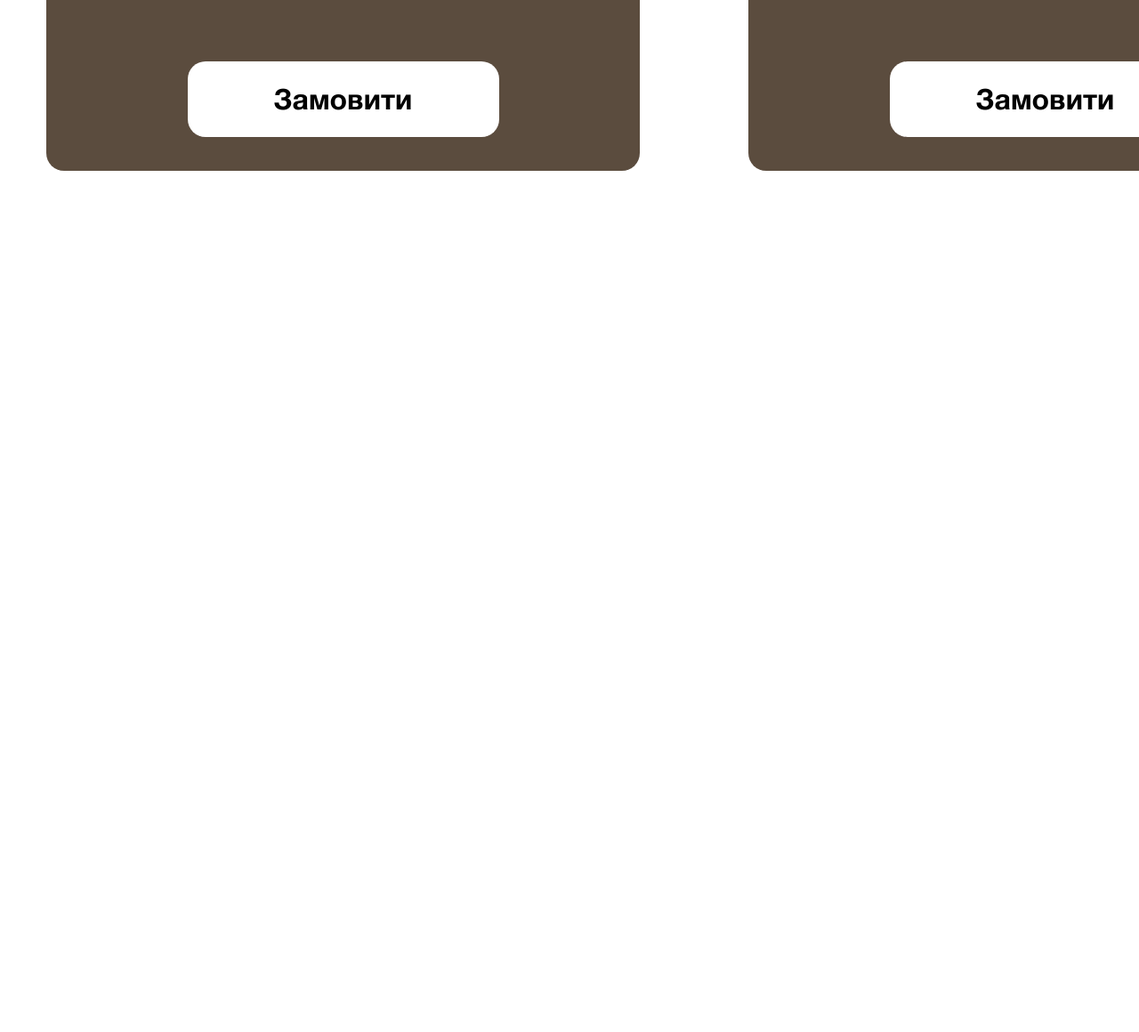
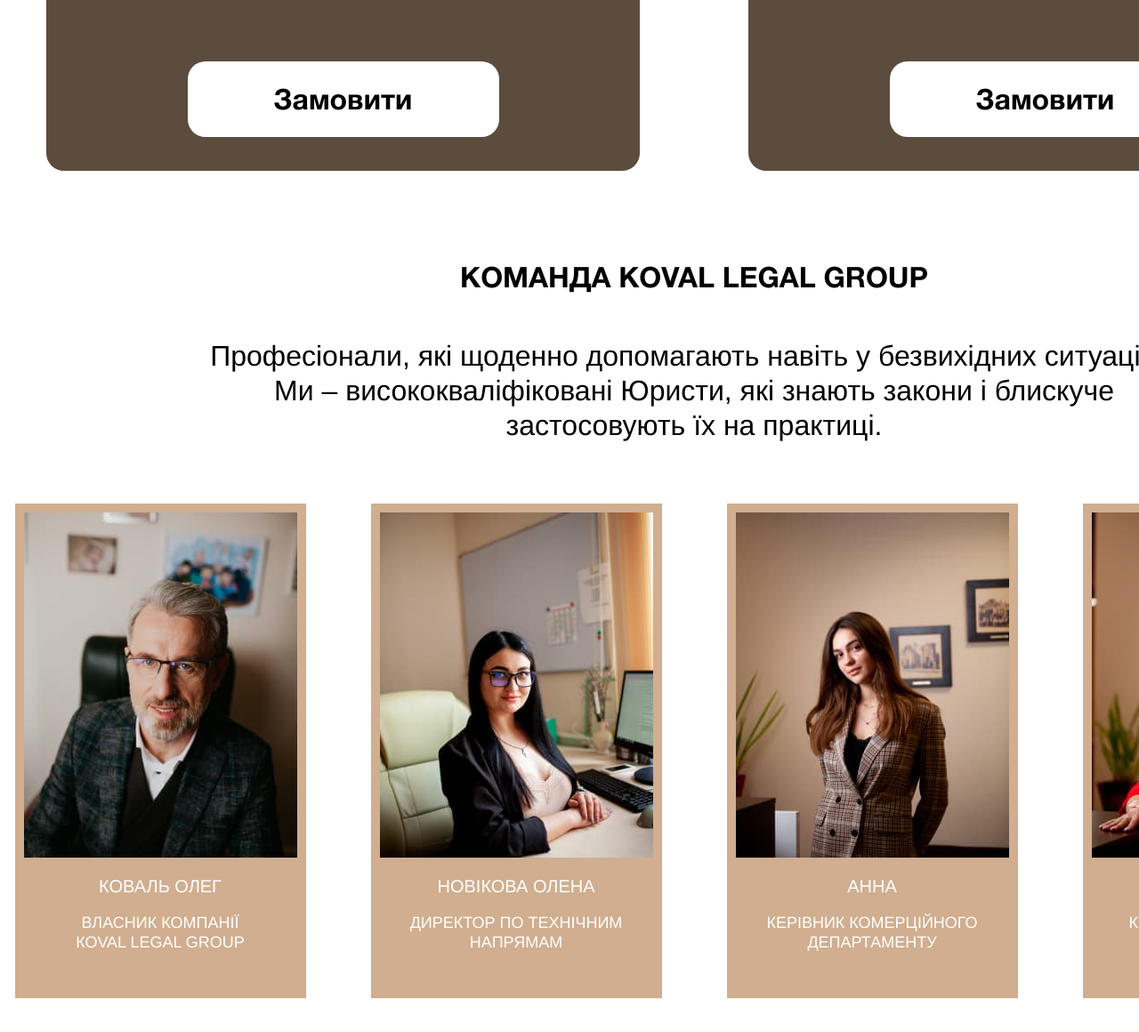
Before and after one commit to OlegMuraviov/land-KLG-crime-record, a plain HTML site: page index.html in a window 1280 px wide. Shown: the part 6125-7285 px from the top of the page at 89% size. Before the commit the page ends 6417 px from the top, so only its background shows below. Drawn offline with Linux system fonts and the light colour scheme; a script that the page names is missing; files whose address does not match are found by name.

Commit message:
out team

```diff
--- a/index.html
+++ b/index.html
@@ -428,6 +428,63 @@
           </ul>
         </div>
       </section>
+      <!--*--*--*--*--*-- OUR TEAM --*--*--*--*--*-->
+      <section class="team">
+        <div class="container">
+          <div class="teamTitleWrap">
+            <h3 class="sectionTitle teamTitle">КОМАНДА KOVAL LEGAL GROUP</h3>
+            <p class="teamText">
+              Професіонали, які щоденно допомагають навіть у безвихідних
+              ситуаціях!<br />
+              Ми – висококваліфіковані Юристи, які знають закони і блискуче
+              <br />
+              застосовують їх на практиці.
+            </p>
+          </div>
+
+          <ul class="teamList">
+            <li class="teamItem">
+              <img
+                class="teamItemImage"
+                src="./src/images/kovalOleg.jpg"
+                alt="Коваль Олег"
+              />
+              <p class="teamItemTitle">КОВАЛЬ ОЛЕГ</p>
+              <p class="teamItemText">
+                ВЛАСНИК КОМПАНІЇ <br />
+                КОVAL LEGAL GROUP
+              </p>
+            </li>
+            <li class="teamItem">
+              <img
+                class="teamItemImage"
+                src="./src/images/novikovaOlena.jpg"
+                alt="Новікова Олена"
+              />
+              <p class="teamItemTitle">НОВІКОВА ОЛЕНА</p>
+              <p class="teamItemText">ДИРЕКТОР ПО ТЕХНІЧНИМ НАПРЯМАМ</p>
+            </li>
+            <li class="teamItem">
+              <img
+                class="teamItemImage"
+                src="./src/images/anna.jpg"
+                alt="Анна"
+              />
+              <p class="teamItemTitle">АННА</p>
+              <p class="teamItemText">КЕРІВНИК КОМЕРЦІЙНОГО ДЕПАРТАМЕНТУ</p>
+            </li>
+            <li class="teamItem">
+              <img
+                class="teamItemImage"
+                src="./src/images/maryna.jpg"
+                alt="Марина"
+              />
+              <p class="teamItemTitle">МАРИНА</p>
+              <p class="teamItemText">КЕРІВНИК ЮРИДИЧНОГО ДЕПАРТАМЕНТУ</p>
+            </li>
+          </ul>
+        </div>
+      </section>
     </main>
     <!--*--*--*--*--*-- CALLBACK --*--*--*--*--*-->
     <div class="callBack">
--- a/src/scss/main.scss
+++ b/src/scss/main.scss
@@ -13,3 +13,4 @@
 @import './sections/crm';
 @import './sections/apostille';
 @import './sections/additionalService';
+@import './sections/ourTeam';
--- /dev/null
+++ b/src/scss/sections/_ourTeam.scss
@@ -0,0 +1,66 @@
+.team {
+    padding-bottom: 68px;
+}
+
+.teamTitleWrap {
+  margin: 0 auto;
+  width: 1170px;
+  height: 210;
+}
+.teamTitle {
+  margin-bottom: 50px;
+  font-family: "Helvetica Neue";
+  font-weight: 700;
+  font-size: 32px;
+  line-height: 39px;
+  text-align: center;
+}
+
+.teamText {
+  margin-bottom: 68px;
+  font-family: "Helvetica Neue";
+  font-weight: 500;
+  font-size: 32px;
+  line-height: 39px;
+  text-align: center;
+}
+
+.teamList {
+  display: flex;
+  justify-content: center;
+  align-items: center;
+}
+
+.teamItem {
+  width: 327px;
+  height: 556px;
+  padding: 10px;
+  background-color: var(--brand-color);
+
+  &:not(:last-child) {
+    margin-right: 73px;
+  }
+}
+
+.teamItemImage {
+  margin-bottom: 20px;
+}
+
+.teamItemTitle {
+  margin-bottom: 18px;
+  font-family: "Helvetica Neue";
+  font-weight: 400;
+  font-size: 20px;
+  line-height: 24px;
+  text-align: center;
+  color: var(--additional-text-color);
+}
+
+.teamItemText {
+  font-family: "Helvetica Neue";
+  font-weight: 300;
+  font-size: 18px;
+  line-height: 22px;
+  text-align: center;
+  color: var(--additional-text-color);
+}
```
Also changed, not shown: src/css/main.css, src/css/main.min.css, src/images/anna.jpg (added), src/images/kovalOleg.jpg (added), src/images/maryna.jpg (added), src/images/novikovaOlena.jpg (added), 2 other files.
